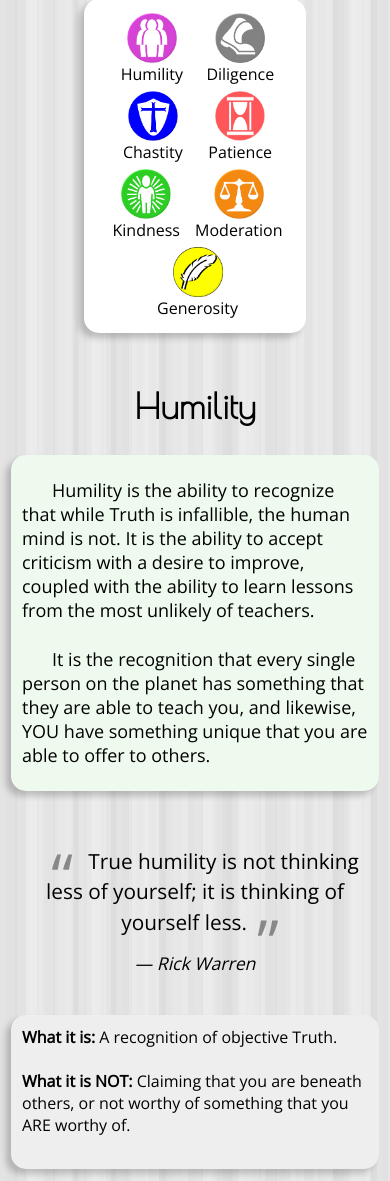
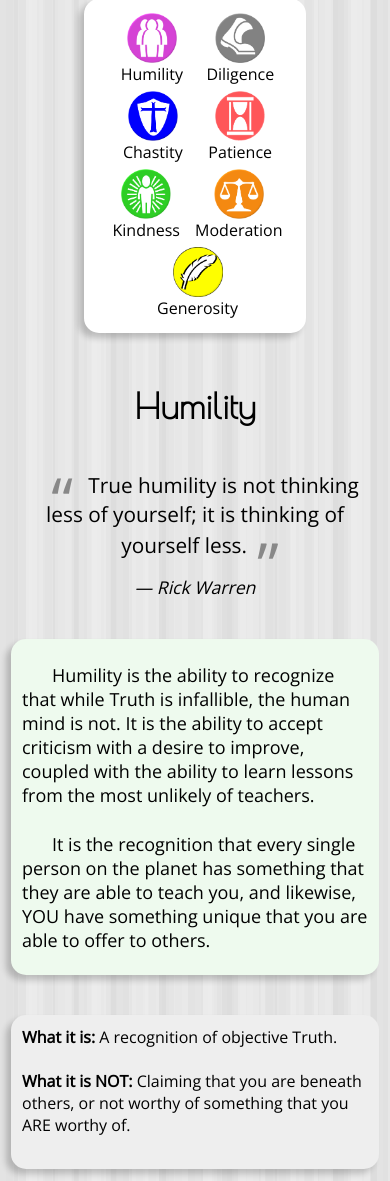
Before and after one commit to missing333/Website_VirtueGrow, a PHP site: page / in a window 390 px wide, after a click on "Humility". Shown: the part 163-1344 px from the top of the page. Run offline with PHP 8.4, Linux system fonts and the light colour scheme; some libraries are stand-ins or nearby versions.

Commit message:
switch order of quote to first in mobile width

```diff
--- a/style.css
+++ b/style.css
@@ -222,8 +222,8 @@ a {
   grid-gap: 18px;
   grid-template-areas:
     "title"
+    "q"
     "desc"
-    "q"
     "is"
     "ex"
     "oppTitle"
```
